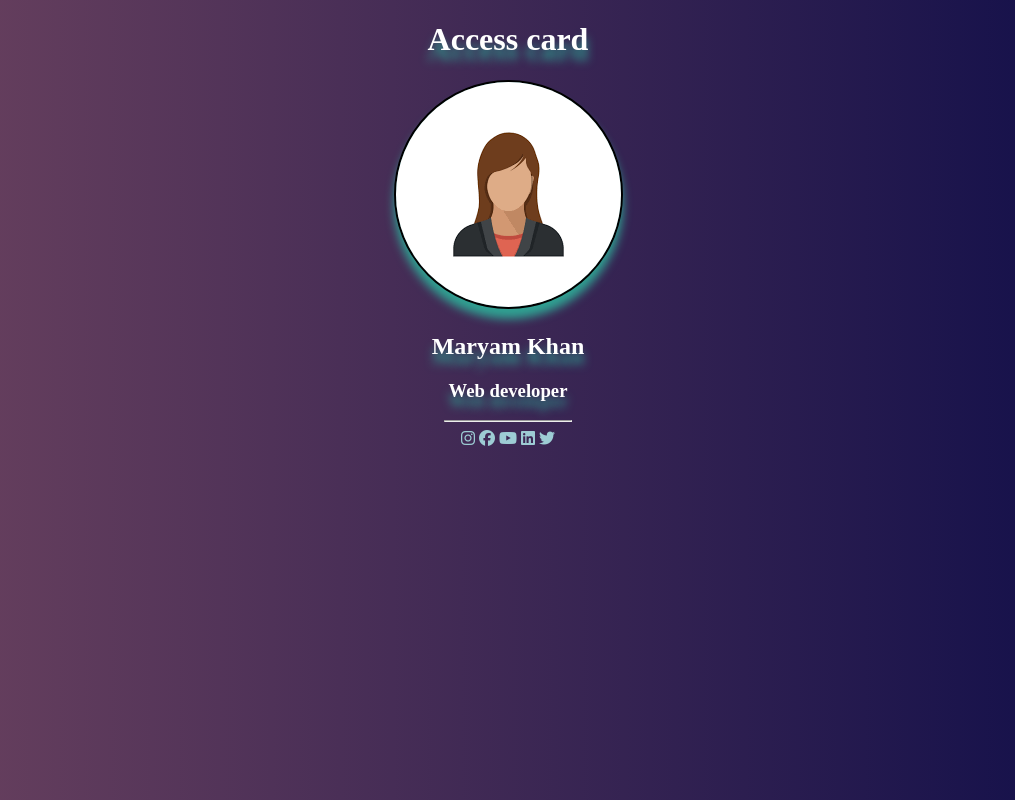
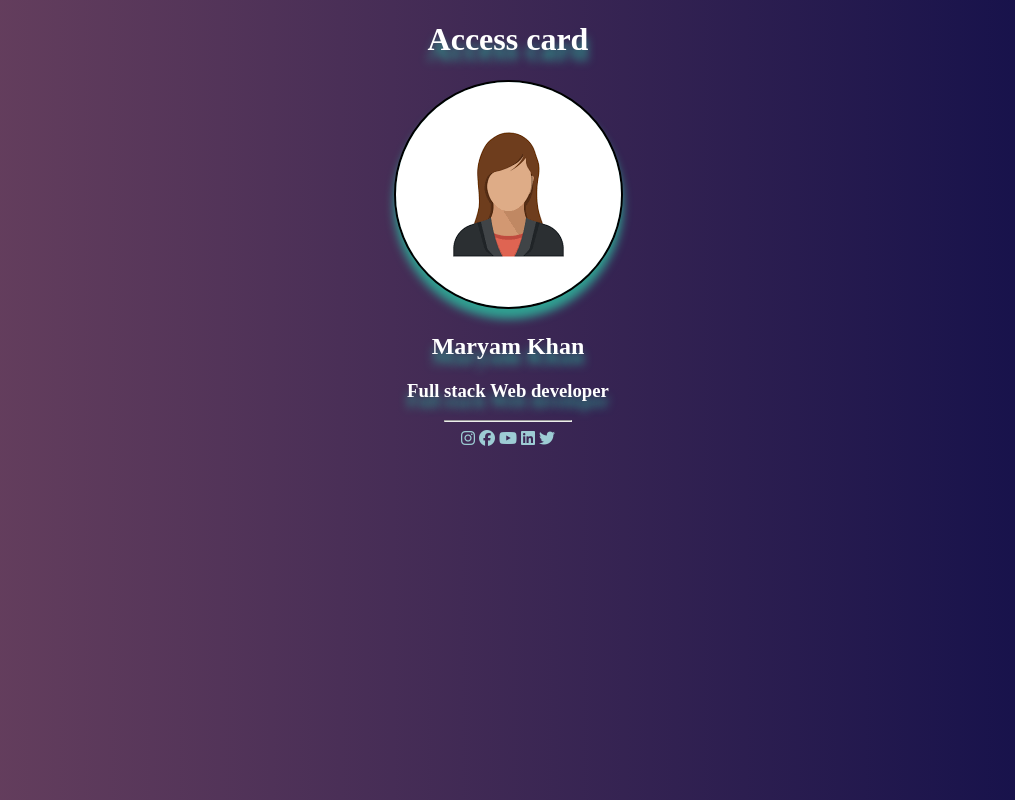
Before and after one commit to Maryamkhan98/access-card, a plain HTML site: page index.html in a window 1280 px wide. Shown: the whole page, without its empty margins (132-1147 px from the left). Drawn offline with Linux system fonts and the light colour scheme.

Commit message:
new commit

```diff
--- a/index.html
+++ b/index.html
@@ -16,7 +16,7 @@
     <div class="card">
         <img id="pic" src="./download.png" alt="">
         <h2>Maryam Khan</h2>
-        <h3>Web developer</h3>
+        <h3> Full stack Web developer</h3>
     </div>
     <footer>
         <hr>
```
